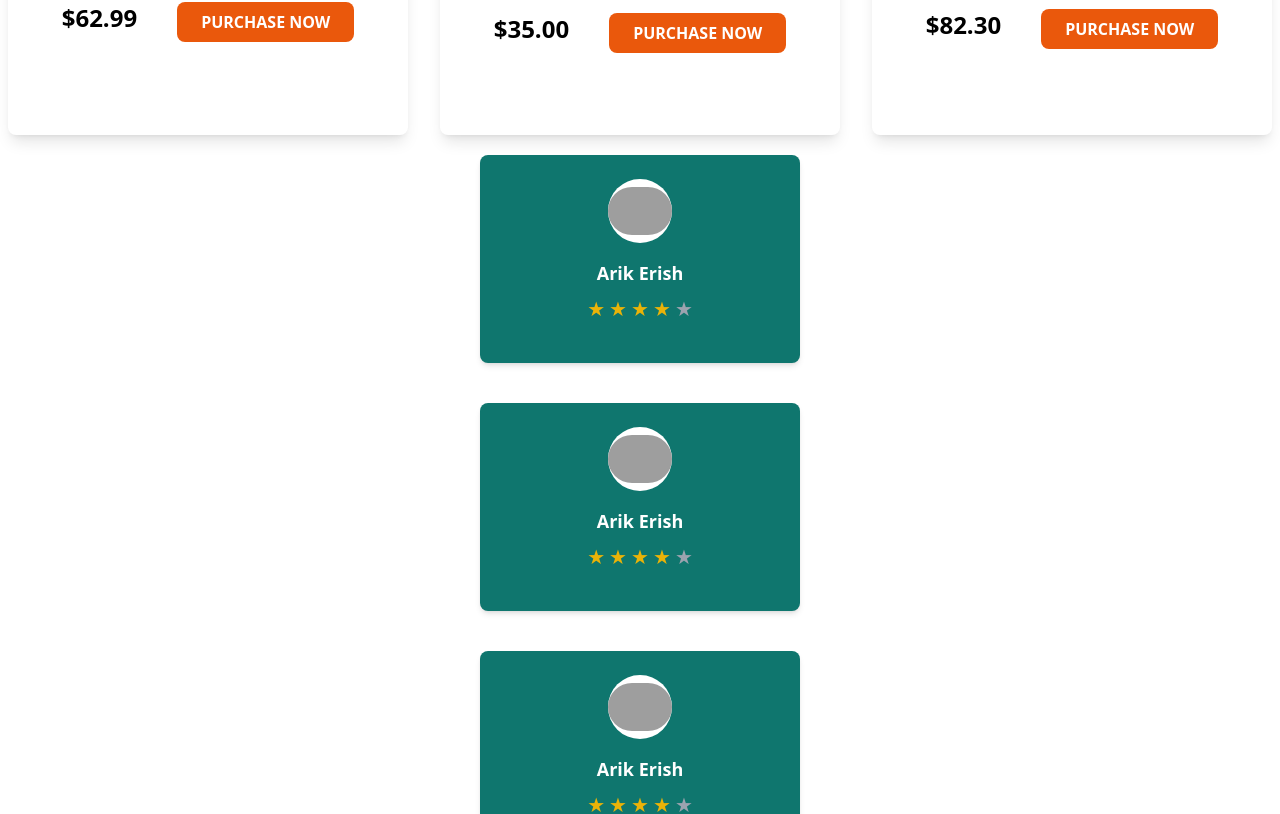
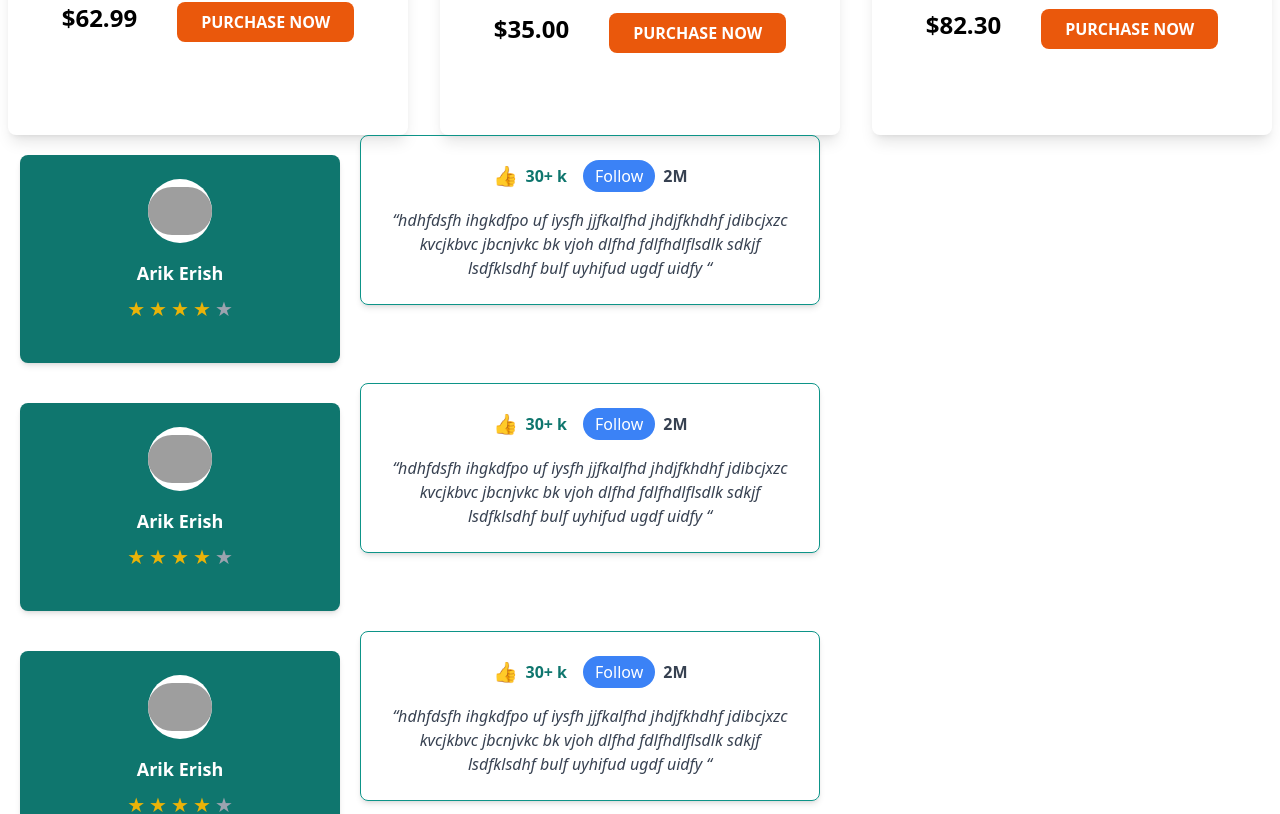
Before and after one commit to jannatun-nur/Hunger-Pizza, a React (Vite) app: page / in a window 1280 px wide. Shown: the part 2150-2964 px from the top of the page. Built offline with nearby package versions, Linux system fonts and the light colour scheme; grey boxes are pictures that could not be loaded.

Commit message:
review 40%

```diff
--- a/src/Component/Review/ReviewCard.jsx
+++ b/src/Component/Review/ReviewCard.jsx
@@ -37,7 +37,9 @@ const ReviewCard = () => {
   const { name, image } = data[currentIndex];
 
   return (
-    <div className="flex justify-center items-center gap-8 p-5">
+    <div className="lg:flex lg:justify-around">
+      <section>
+        <div className="flex justify-center items-center gap-8 p-5 ">
           <div className="bg-teal-700 text-white p-6 rounded-lg flex flex-col items-center w-80 shadow-md">
             {/* Avatar */}
             <div className="w-16 h-16 rounded-full bg-white flex items-center justify-center mb-4">
@@ -62,6 +64,34 @@ const ReviewCard = () => {
             </div>
           </div>
         </div>
+      </section>
+
+      <section>
+        {/* Right Card */}
+        <div className="border border-teal-600 p-6 rounded-lg flex flex-col items-center w-6/12 shadow-md">
+          {/* Statistics */}
+          <div className="flex gap-4 mb-4">
+            <div className="flex items-center gap-2 text-teal-700">
+              <span className="text-xl">👍</span>
+              <span className="font-semibold">30+ k</span>
+            </div>
+            <div className="flex items-center gap-2">
+              <button className="bg-blue-500 text-white px-3 py-1 rounded-full">
+                Follow
+              </button>
+              <span className="text-gray-700 font-semibold">2M</span>
+            </div>
+          </div>
+
+          {/* Description */}
+          <p className="text-center text-gray-700 italic">
+            “hdhfdsfh ihgkdfpo uf iysfh jjfkalfhd jhdjfkhdhf jdibcjxzc kvcjkbvc
+            jbcnjvkc bk vjoh dlfhd fdlfhdlflsdlk sdkjf lsdfklsdhf bulf uyhifud
+            ugdf uidfy “
+          </p>
+        </div>
+      </section>
+    </div>
   );
 };
 
```
Lines whose indentation alone changed are shown as unchanged.
